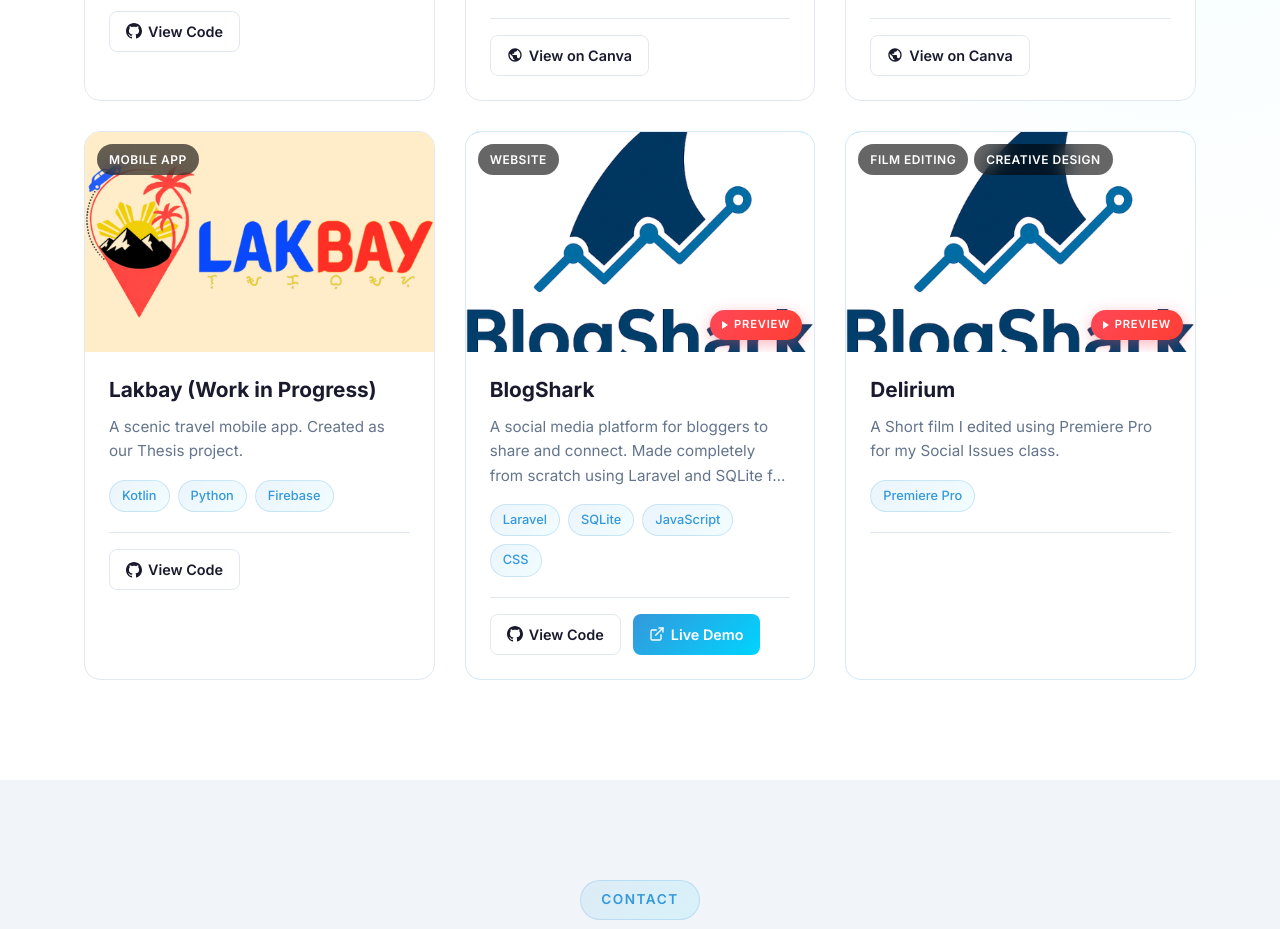
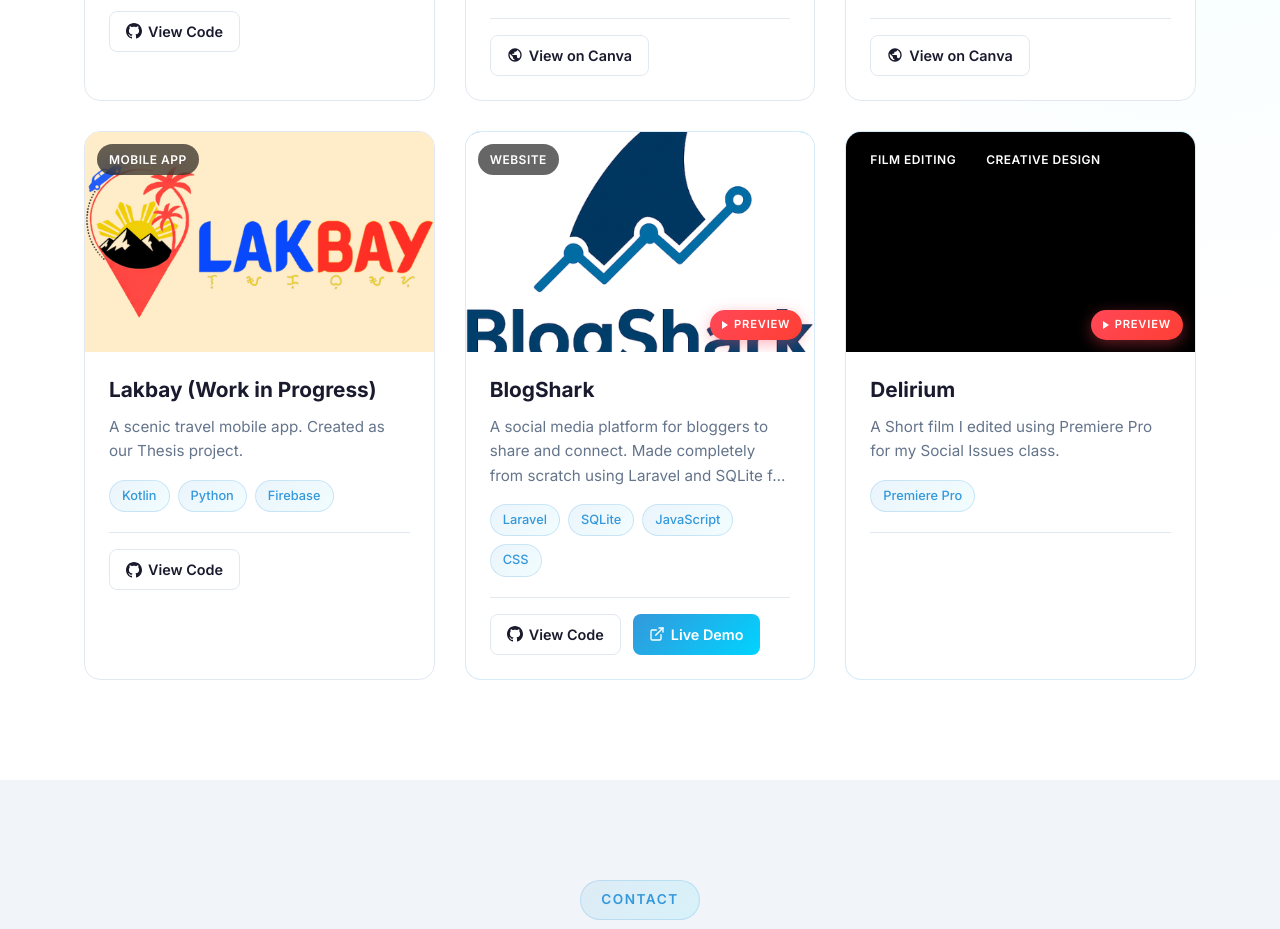
Before and after one commit to Corelocked/Corelocked.github.io, a React (Create React App) app: page / in a window 1280 px wide. Shown: the part 6360-7289 px from the top of the page. Built offline with nearby package versions, Linux system fonts and the light colour scheme.

Commit message:
fixed delirium image

```diff
--- a/src/components/Projects.jsx
+++ b/src/components/Projects.jsx
@@ -365,7 +365,7 @@
     category: ['Film Editing','Creative Design'],
     githubLink: '#',
     liveDemo: 'https://youtu.be/TAJ7gHYPAGI',
-    image: require('../assets/images/blogshark-logo.png'),
+    image: require('../assets/images/placeholder.png'),
     featured: true
   },
 ];
```
Also changed, not shown: 7 other files (tests, documents, lock files or other folders).
